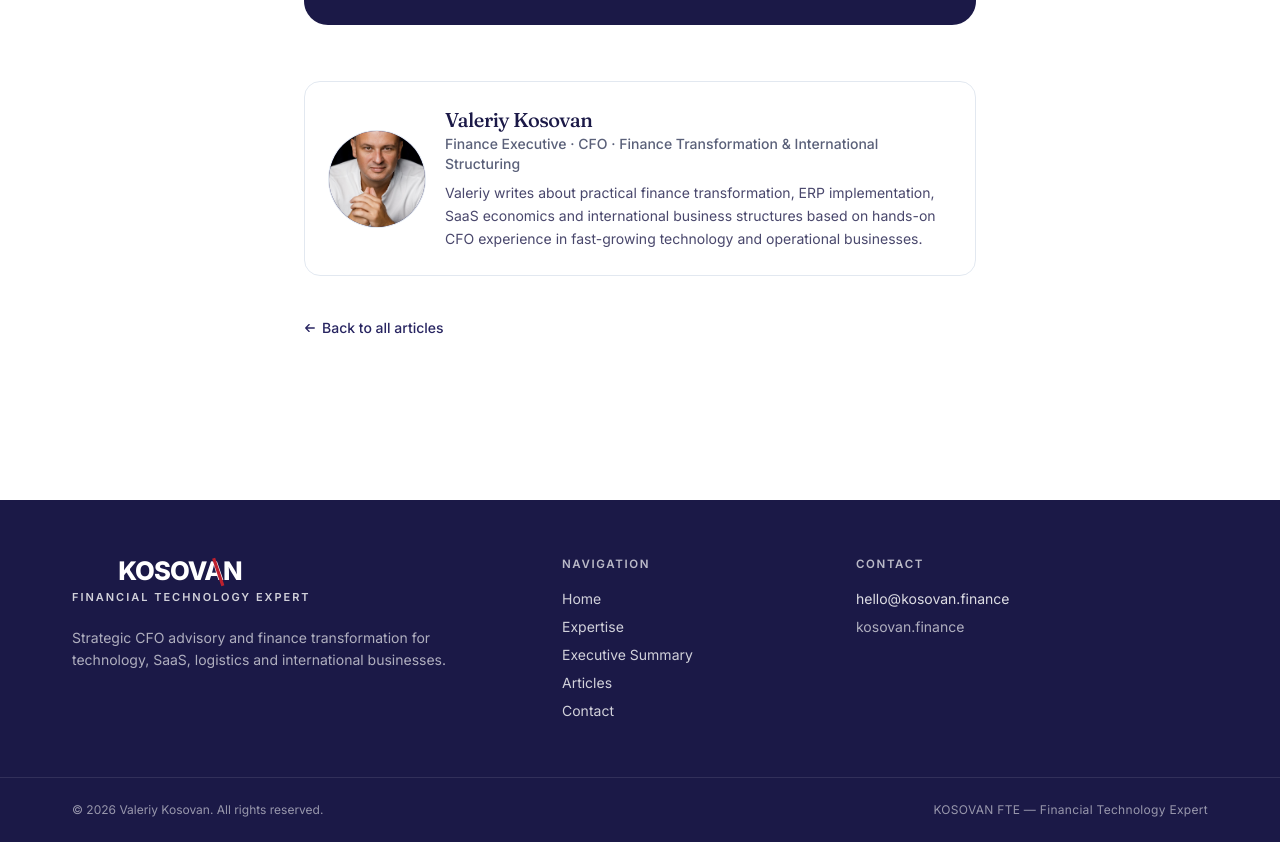
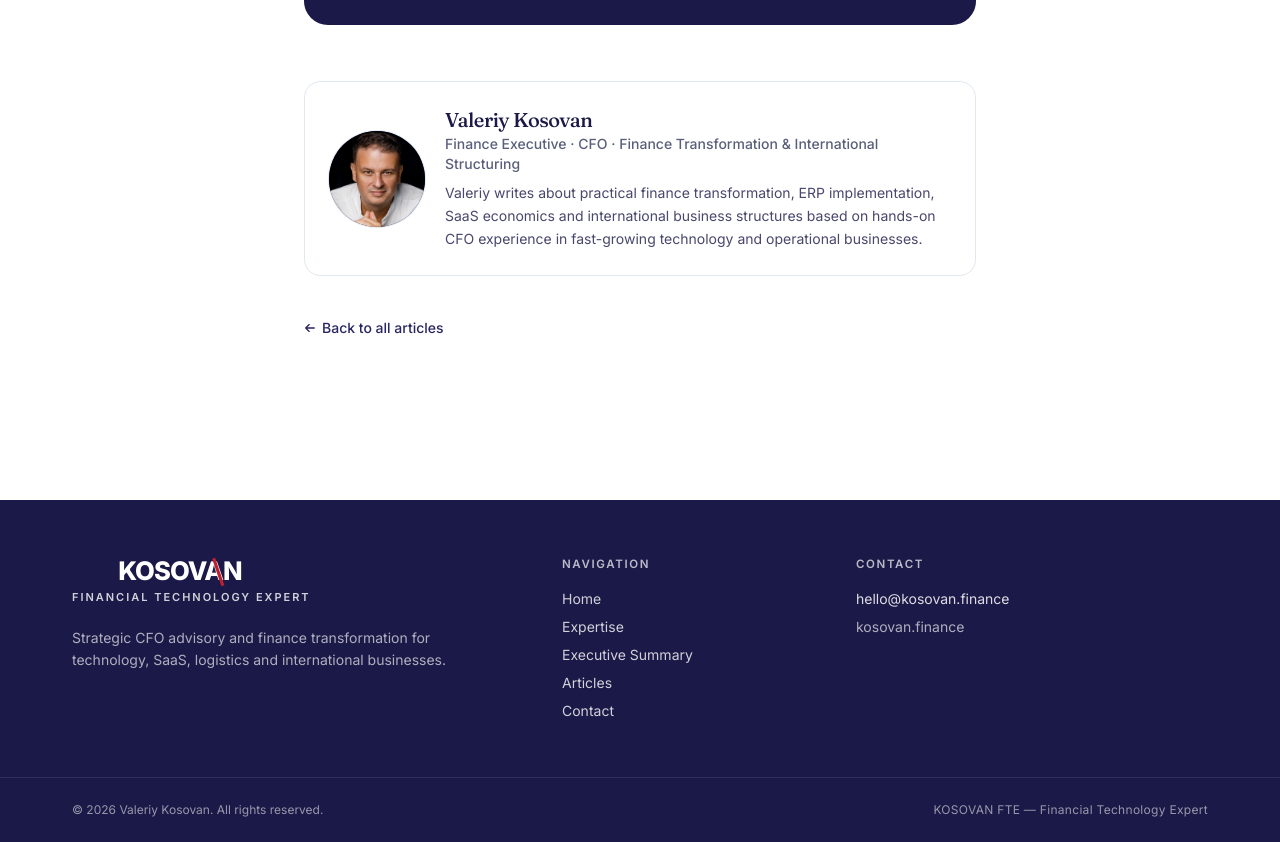
Before and after one commit to valeriy-star/finance-website, a Next.js app: page /articles/migrating-accounting-to-odoo in a window 1280 px wide. Shown: the part 5329-6171 px from the top of the page. Built offline with nearby package versions, Linux system fonts and the light colour scheme.

Commit message:
Update AuthorSignature.tsx

```diff
--- a/src/components/AuthorSignature.tsx
+++ b/src/components/AuthorSignature.tsx
@@ -9,7 +9,10 @@ export function AuthorSignature() {
           src={asset('/images/valeriy-kosovan-article-signature.jpg')}
           alt="Valeriy Kosovan"
           fill
-          className="object-cover"
+          // object-top anchors the image to the top of the circle, so the head
+          // stays in frame instead of being cropped off. Fine-tune with an
+          // arbitrary value if needed, e.g. object-[50%_15%].
+          className="object-cover object-top"
         />
       </div>
       <div>
```
